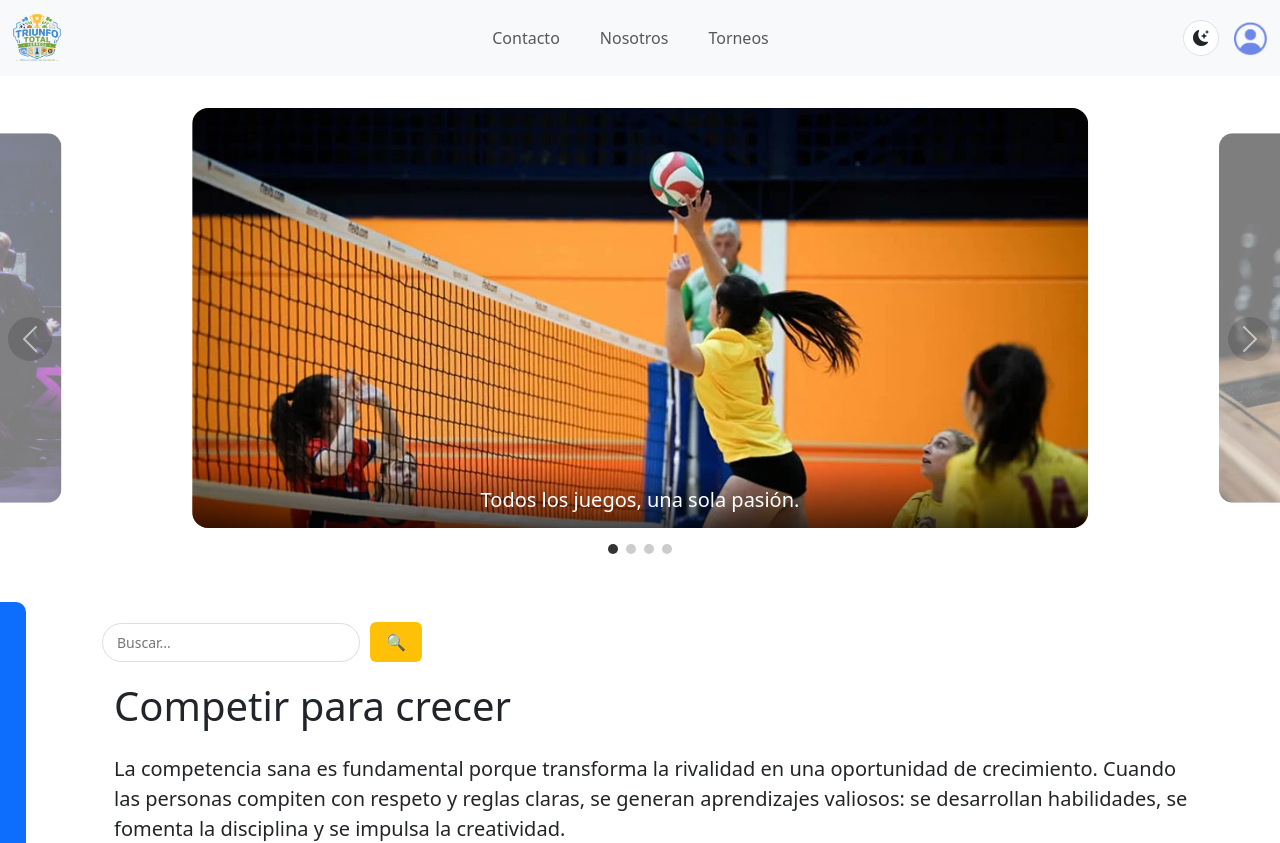
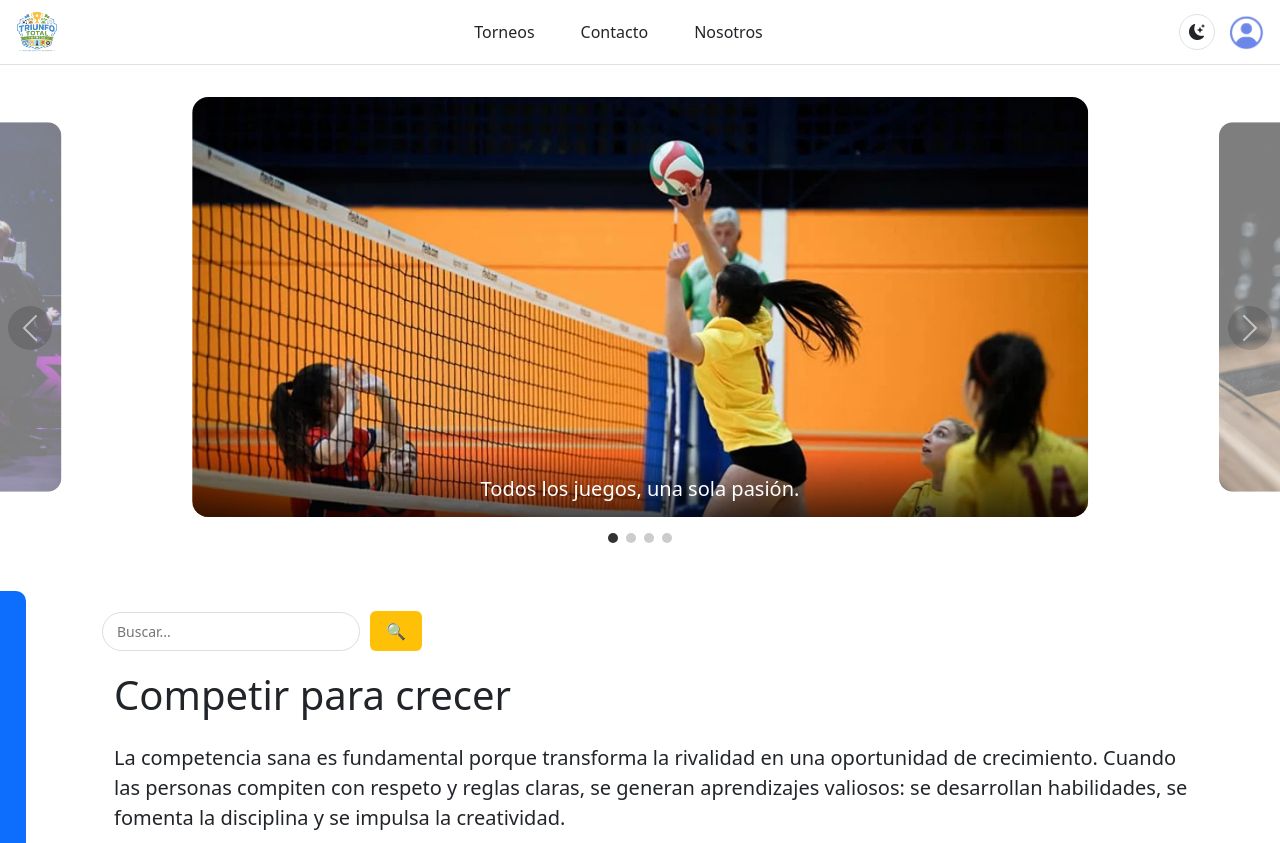
Before and after one commit to MicaelaChans/ByteCraft, a React (Vite) app in the folder TriunfoTotal/: page / in a window 1280 px wide. Shown: the top 843 px of the page. Built offline with nearby package versions, Linux system fonts and the light colour scheme.

Commit message:
arreglos en navbar

```diff
--- a/TriunfoTotal/src/components/partials/Navbar.jsx
+++ b/TriunfoTotal/src/components/partials/Navbar.jsx
@@ -2,7 +2,7 @@ import { useState, useRef, useEffect } from "react";
 import { Link, useNavigate } from "react-router-dom";
 import { useSelector, useDispatch } from "react-redux";
 import { logout } from "../../redux/userSlice";
-import ThemeToggle from "./ThemeToggle" // importa el componente ThemeToggle para el modo claro/oscuro
+import ThemeToggle from "./ThemeToggle";
 import "../../css/styles.css";
 
 function Navbar() {
@@ -10,10 +10,11 @@ function Navbar() {
   const dispatch = useDispatch();
   const navigate = useNavigate();
 
-  const [menuOpen, setMenuOpen] = useState(false);
+  const [menuOpen, setMenuOpen] = useState(false);       // dropdown de perfil
+  const [mobileOpen, setMobileOpen] = useState(false);   // menú hamburguesa mobile
   const menuRef = useRef(null);
 
-  // cierra el menú si el usuario clickea afuera
+  // cierra el dropdown de perfil si el usuario clickea afuera
   useEffect(() => {
     function handleClickOutside(e) {
       if (menuRef.current && !menuRef.current.contains(e.target)) {
@@ -24,55 +25,58 @@ function Navbar() {
     return () => document.removeEventListener("mousedown", handleClickOutside);
   }, []);
 
+  // cierra el menú mobile al cambiar de ruta/logout
+  function closeAll() {
+    setMenuOpen(false);
+    setMobileOpen(false);
+  }
+
   function handleLogout() {
     dispatch(logout());
-    setMenuOpen(false);
+    closeAll();
     navigate("/");
   }
 
   return (
-    <nav className="navbar navbar-expand-lg bg-body-tertiary">
-      <div className="container-fluid">
-        <Link className="navbar-brand" to="/">
+    <nav className="tt-navbar">
+      <div className="tt-navbar-inner">
+        <Link className="tt-navbar-brand" to="/" onClick={closeAll}>
           <img src="/img/logoB.png" alt="logo" />
         </Link>
 
         <button
-          className="navbar-toggler"
+          className={`tt-navbar-toggler ${mobileOpen ? "is-open" : ""}`}
           type="button"
-          data-bs-toggle="collapse"
-          data-bs-target="#navbarNavDropdown"
+          aria-label="Abrir menú"
+          aria-expanded={mobileOpen}
+          onClick={() => setMobileOpen((prev) => !prev)}
         >
-          <span className="navbar-toggler-icon"></span>
+          <span></span>
+          <span></span>
+          <span></span>
         </button>
 
-        <div
-          className="collapse navbar-collapse nav-content"
-          id="navbarNavDropdown"
-        >
-          <ul className="navbar-nav mx-auto gap-4 nav-center">
-            <li className="nav-item">
-              <Link className="nav-link" to="/contactUs">
+        <div className={`tt-navbar-collapse ${mobileOpen ? "is-open" : ""}`}>
+          <ul className="tt-nav-center">
+            <li className="tt-nav-item">
+              <Link className="tt-nav-link" to="/Tournaments" onClick={closeAll}>
+                Torneos
+              </Link>
+            </li>
+            <li className="tt-nav-item">
+              <Link className="tt-nav-link" to="/contactUs" onClick={closeAll}>
                 Contacto
               </Link>
             </li>
-
-            <li className="nav-item">
-              <Link className="nav-link" to="/aboutUs">
+            <li className="tt-nav-item">
+              <Link className="tt-nav-link" to="/aboutUs" onClick={closeAll}>
                 Nosotros
               </Link>
             </li>
+          </ul>
 
-            <li className="nav-item">
-              <Link className="nav-link" to="/Tournaments">
-                Torneos
-              </Link>
-            </li>
-          </ul>
-        </div>
-
-        <div className="nav-right" ref={menuRef}>
-          <ThemeToggle /> {/* agrega el componente ThemeToggle al navbar */}
+          <div className="tt-nav-right" ref={menuRef}>
+            <ThemeToggle />
             {user ? (
               <div className="profile-menu">
                 <button
@@ -88,7 +92,7 @@ function Navbar() {
                     <Link
                       to="/profile"
                       className="profile-dropdown-item"
-                    onClick={() => setMenuOpen(false)}
+                      onClick={closeAll}
                     >
                       Mi perfil
                     </Link>
@@ -102,10 +106,11 @@ function Navbar() {
                 )}
               </div>
             ) : (
-            <Link to="/login" className="nav-login">
+              <Link to="/login" className="nav-login" onClick={closeAll}>
                 <img src="/img/login2.png" alt="login2" />
               </Link>
             )}
+          </div>
         </div>
       </div>
     </nav>
--- a/TriunfoTotal/src/components/partials/ThemeToggle.jsx
+++ b/TriunfoTotal/src/components/partials/ThemeToggle.jsx
@@ -1,4 +1,4 @@
-import { useTheme } from "../../hooks/useTheme";
+import { useTheme } from "../../Hooks/useTheme";
 
 function ThemeToggle() {
   const { theme, toggleTheme } = useTheme();
--- a/TriunfoTotal/src/css/styles.css
+++ b/TriunfoTotal/src/css/styles.css
@@ -50,30 +50,104 @@ body {
 }
 
 /*NAVBAR*/
+/*NAVBAR - Mobile First*/
 
-.navbar .container-fluid {
+.tt-navbar {
+  width: 100%;
+  background-color: var(--bs-body-bg);
+  border-bottom: 1px solid var(--bs-border-color);
+  position: relative;
+  z-index: 1000;
+}
+
+.tt-navbar-inner {
   display: flex;
   align-items: center;
-    width: 100%;
+  justify-content: space-between;
+  flex-wrap: wrap;
+  padding: 10px 16px;
 }
 
-.nav-content {
-    flex: 1;
+.tt-navbar-brand img {
+  width: 42px;
+  height: 42px;
 }
 
-.nav-center {
+/* Botón hamburguesa (solo visible en mobile) */
+.tt-navbar-toggler {
   display: flex;
-    justify-content: center;
-    gap: 30px;
+  flex-direction: column;
+  justify-content: space-between;
+  width: 26px;
+  height: 20px;
+  background: none;
+  border: none;
+  cursor: pointer;
+  padding: 0;
 }
 
-.nav-right {
-    margin-left: auto;
+.tt-navbar-toggler span {
+  display: block;
+  height: 2px;
+  width: 100%;
+  background-color: var(--bs-body-color);
+  border-radius: 2px;
+  transition: transform 0.25s ease, opacity 0.25s ease;
+}
+
+.tt-navbar-toggler.is-open span:nth-child(1) {
+  transform: translateY(9px) rotate(45deg);
+}
+.tt-navbar-toggler.is-open span:nth-child(2) {
+  opacity: 0;
+}
+.tt-navbar-toggler.is-open span:nth-child(3) {
+  transform: translateY(-9px) rotate(-45deg);
+}
+
+/* Menú colapsable en mobile: oculto por defecto, ocupa todo el ancho al abrir */
+.tt-navbar-collapse {
+  flex-basis: 100%;
+  max-height: 0;
+  overflow: hidden;
+  display: flex;
+  flex-direction: column;
+  transition: max-height 0.3s ease;
+}
+
+.tt-navbar-collapse.is-open {
+  max-height: 500px;
+}
+
+.tt-nav-center {
+  list-style: none;
+  display: flex;
+  flex-direction: column;
+  gap: 4px;
+  margin: 12px 0 0;
+  padding: 0;
+}
+
+.tt-nav-item .tt-nav-link {
+  display: block;
+  padding: 10px 8px;
+  color: var(--bs-body-color);
+  text-decoration: none;
+  border-radius: 6px;
+}
+
+.tt-nav-item .tt-nav-link:hover {
+  background-color: var(--bs-secondary-bg);
+}
+
+.tt-nav-right {
   display: flex;
   align-items: center;
   gap: 14px;
+  margin: 12px 0 8px;
 }
 
+/* Estilos existentes que se mantienen igual */
 .theme-toggle {
   display: flex;
   align-items: center;
@@ -92,11 +166,6 @@ body {
 .theme-toggle:hover {
   transform: rotate(15deg);
   background: var(--bs-secondary-bg);
-}
-
-.navbar-brand img {
-    width: 50px;
-    height: 50px;
 }
 
 .nav-login img {
@@ -165,6 +234,39 @@ body {
 
 .profile-dropdown-logout {
   color: #dc3545;
+}
+
+/* A partir de acá, escalamos a tablet/desktop (mobile first = min-width) */
+@media (min-width: 992px) {
+  .tt-navbar-inner {
+    flex-wrap: nowrap;
+  }
+
+  .tt-navbar-toggler {
+    display: none;
+  }
+
+  .tt-navbar-collapse {
+    flex-basis: auto;
+    max-height: none;
+    overflow: visible;
+    flex-direction: row;
+    flex: 1;
+    align-items: center;
+    justify-content: space-between;
+  }
+
+  .tt-nav-center {
+    flex-direction: row;
+    justify-content: center;
+    flex: 1;
+    gap: 30px;
+    margin: 0;
+  }
+
+  .tt-nav-right {
+    margin: 0;
+  }
 }
 
 /* MyCAROUSEL*/
```
Also changed, not shown: 1 other file (tests, documents, lock files or other folders). Lines whose indentation alone changed are shown as unchanged.
